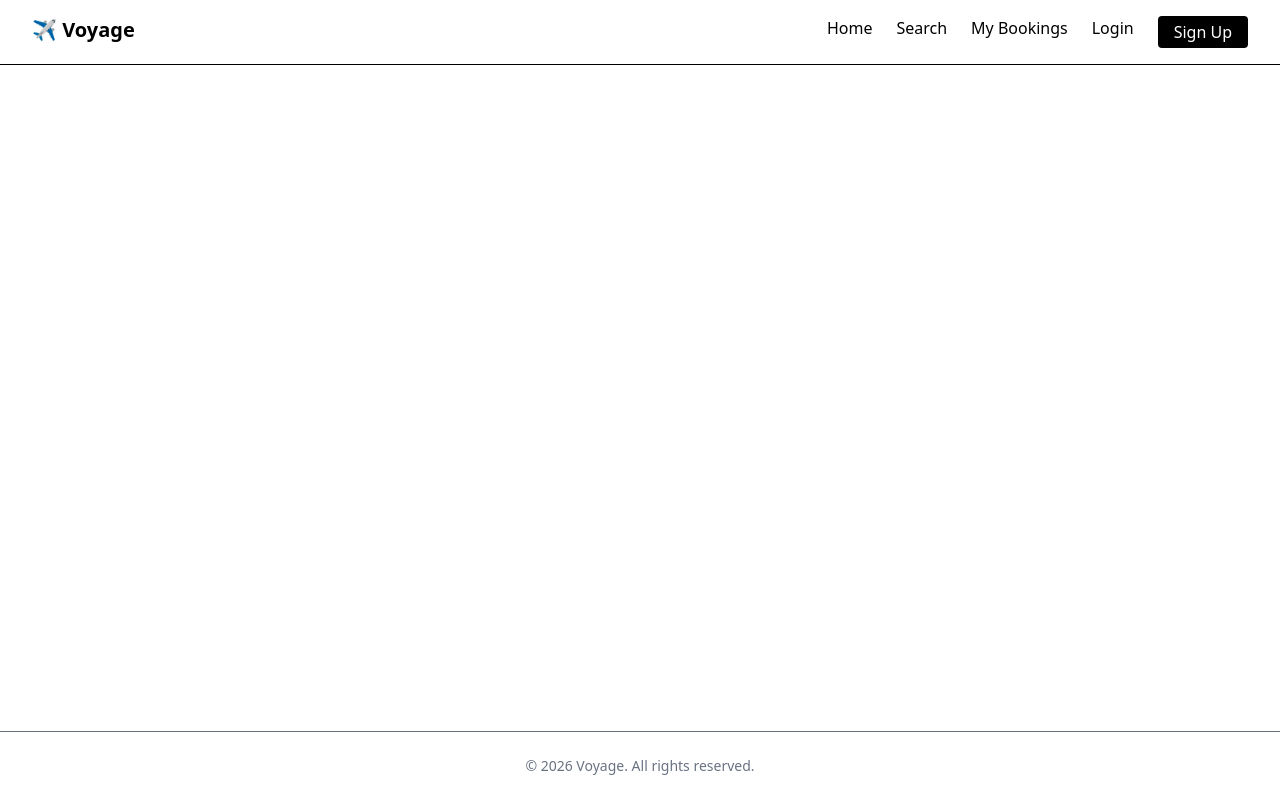
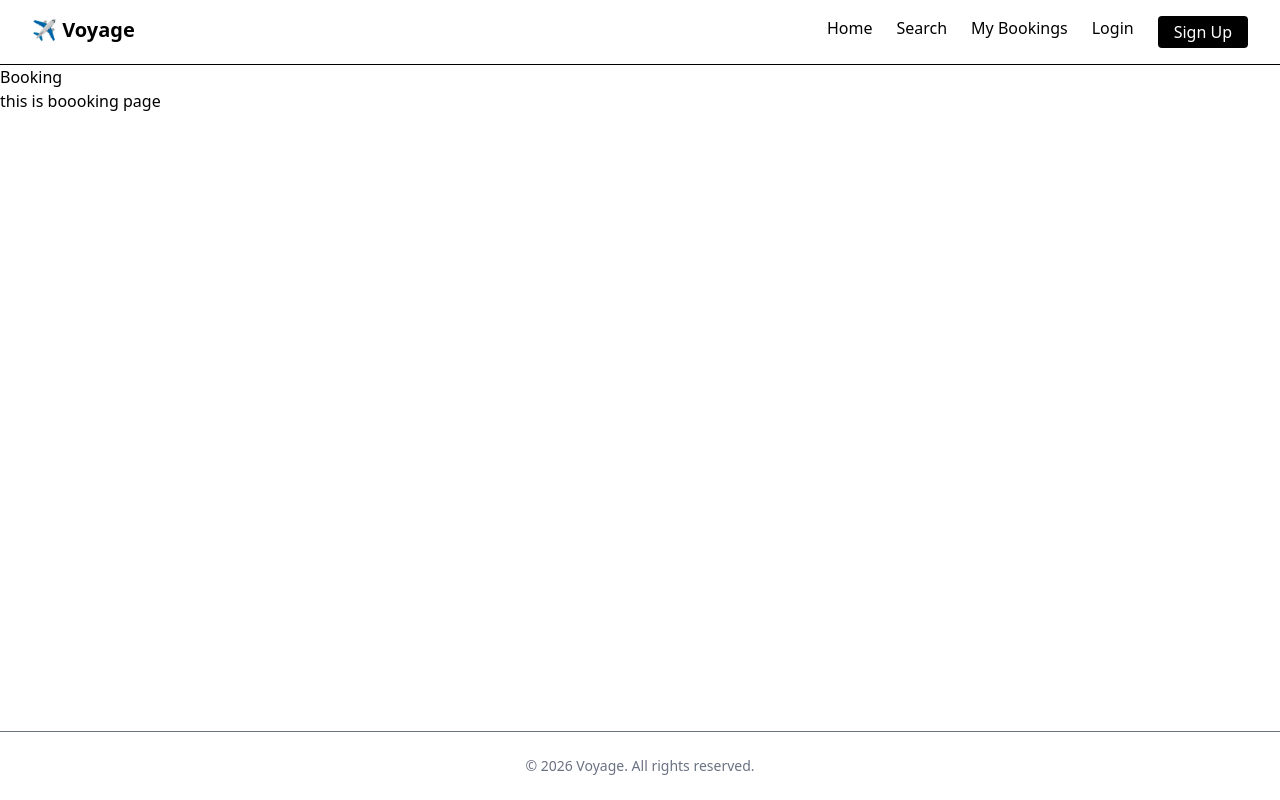
Before and after one commit to Saurabh190120/BharatGo, a React app in the folder frontend/: page /booking/1 in a window 1280 px wide. Built offline with nearby package versions, Linux system fonts and the light colour scheme; the HTML template or start-up script is replaced by a standard one.

Commit message:
register

```diff
--- a/frontend/src/pages/Booking.jsx
+++ b/frontend/src/pages/Booking.jsx
@@ -3,8 +3,8 @@ import React from 'react'
 const Booking = () => {
   return (
    <>
-    {/* <div>Booking</div>
-     <h1> this is boooking page</h1> */}
+    <div>Booking</div>
+     <h1> this is boooking page</h1>
    </>
 
   )
```
